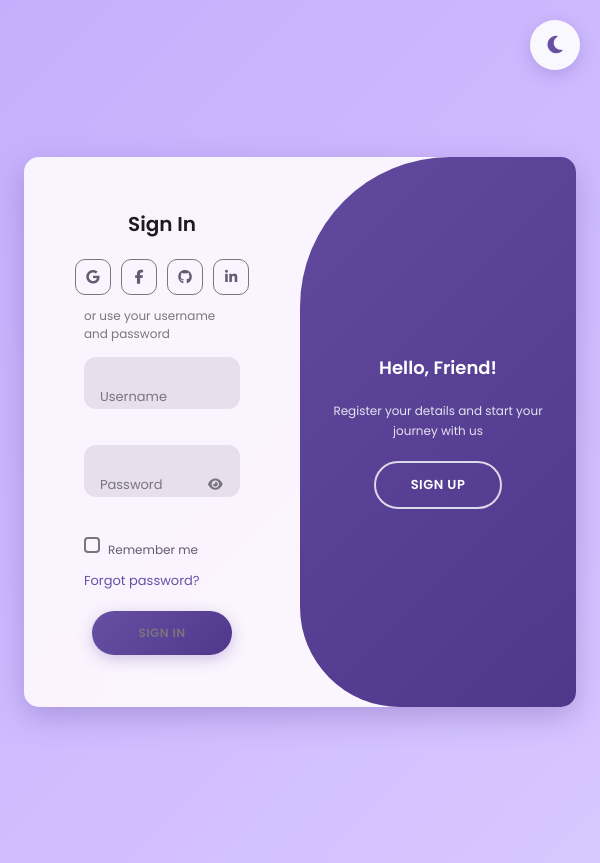
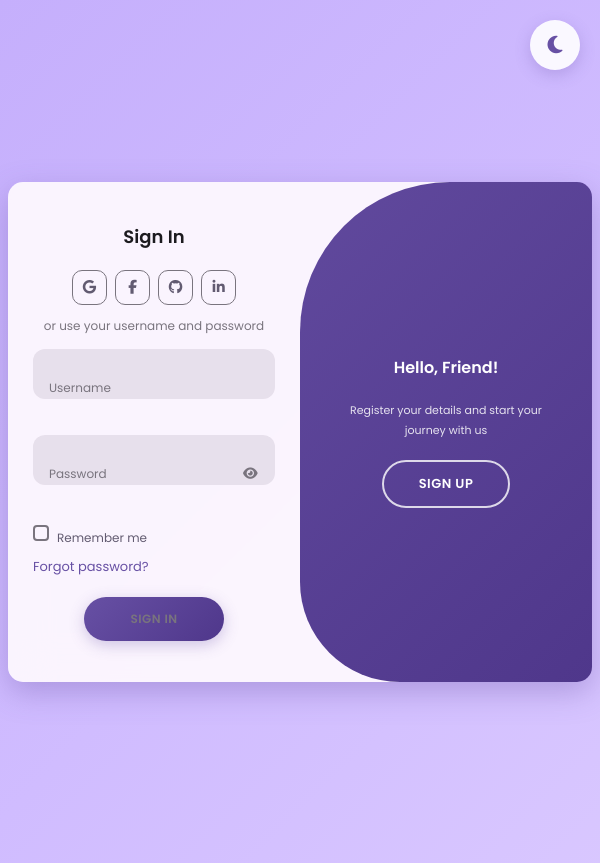
Before and after one commit to fahim06/NeuroLens, a Django app: page / in a window 600 px wide. Run offline with Django 5.2, Linux system fonts and the light colour scheme; parts of the project's set-up code (start-up, migrations or seed data) failed here and were passed over.

Commit message:
feat: improve login page responsiveness and UI adjustments
- Enhanced CSS for better responsiveness across various screen sizes, including mobile, tablet, and desktop.
- Fixed spacing, padding, and layout inconsistencies in the login and signup forms.
- Updated media queries for improved UI adaptability on large, medium, and small screens.

Signed-off-by: Fahim Yusuf <68291728+fahim06@users.noreply.github.com>

```diff
--- a/ui/static/ui/css/login.css
+++ b/ui/static/ui/css/login.css
@@ -65,7 +65,7 @@ body {
     align-items: center;
     justify-content: center;
     min-height: 100vh;
-    padding: 1rem;
+    padding: 0.5rem;
     overflow-x: hidden;
 }
 
@@ -295,7 +295,6 @@ body {
     width: 100%;
     max-width: 850px;
     min-height: 700px;
-    overflow: hidden;
     z-index: 1;
     margin: 0 auto;
 }
@@ -408,6 +407,7 @@ body {
     flex-direction: column;
     padding: 20px 40px;
     height: 100%;
+    width: 100%;
 }
 
 .sign-in {
@@ -889,21 +931,23 @@ body {
     }
 }
 
-/* Small screens (large mobile) - Maintain side-by-side but compact */
-@media (max-width: 767px) and (min-width: 481px) {
+/* Small tablets / Large mobile (landscape) */
+@media (max-width: 768px) and (min-width: 641px) {
     .container {
-        max-width: 100%;
+        max-width: 98%;
         min-height: 550px;
-        margin: 0.5rem;
-        border-radius: 15px;
+        max-height: 100vh;
+        margin: 0.75rem auto;
+        border-radius: 18px;
+        overflow-y: auto;
+    }
+
+    .form-container form {
+        padding: 18px 30px;
     }
 
     .container h1 {
         font-size: 20px;
-    }
-
-    .form-container {
-        padding: 30px 20px;
     }
 
     .social-icons {
@@ -911,9 +955,9 @@ body {
     }
 
     .social-icons a {
-        width: 36px;
-        height: 36px;
-        font-size: 14px;
+        width: 38px;
+        height: 38px;
+        font-size: 15px;
     }
 
     .input-group input,
@@ -922,34 +966,85 @@ body {
     }
 
     .btn-primary {
-        padding: 8px 25px;
+        padding: 9px 25px;
         font-size: 13px;
+    }
+}
+
+/* Mobile landscape / Small tablets */
+@media (max-width: 640px) and (min-width: 481px) {
+    .container {
+        max-width: 100%;
+        min-height: 500px;
+        max-height: 100vh;
+        margin: 0.5rem auto;
+        border-radius: 15px;
+        overflow-y: auto;
+    }
+
+    .form-container form {
+        padding: 15px 25px;
+    }
+
+    .container h1 {
+        font-size: 18px;
+    }
+
+    .social-icons {
+        gap: 8px;
+    }
+
+    .social-icons a {
+        width: 35px;
+        height: 35px;
+        font-size: 14px;
+    }
+
+    .input-group input,
+    .input-group label {
+        font-size: 12px;
+    }
+
+    .btn-primary {
+        padding: 8px 20px;
+        font-size: 12px;
     }
 
     .toggle-panel h1 {
-        font-size: 18px;
+        font-size: 16px;
     }
 
     .toggle-panel p {
-        font-size: 12px;
+        font-size: 11px;
     }
 
     .remember-forgot {
         flex-direction: column;
-        gap: 8px;
+        gap: 6px;
         align-items: flex-start;
     }
 }
 
-/* Extra small screens (small mobile) - Switch to stacked layout */
+/* Small mobile screens - Switch to stacked layout */
 @media (max-width: 480px) {
+    body {
+        height: auto;
+        min-height: 100%;
+        max-height: none;
+        overflow: visible;
+    }
+
     .container {
         width: 100%;
-        min-height: 100vh;
+        height: auto;
+        min-height: 100%;
+        max-height: none;
         border-radius: 0;
         display: flex;
         flex-direction: column;
         margin: 0;
+        padding: 0;
+        overflow: visible;
     }
 
     .form-container {
```
Also changed, not shown: other parts of ui/static/ui/css/login.css (+74 -14 lines), ui/templates/ui/login.html (+6 -6 lines).
